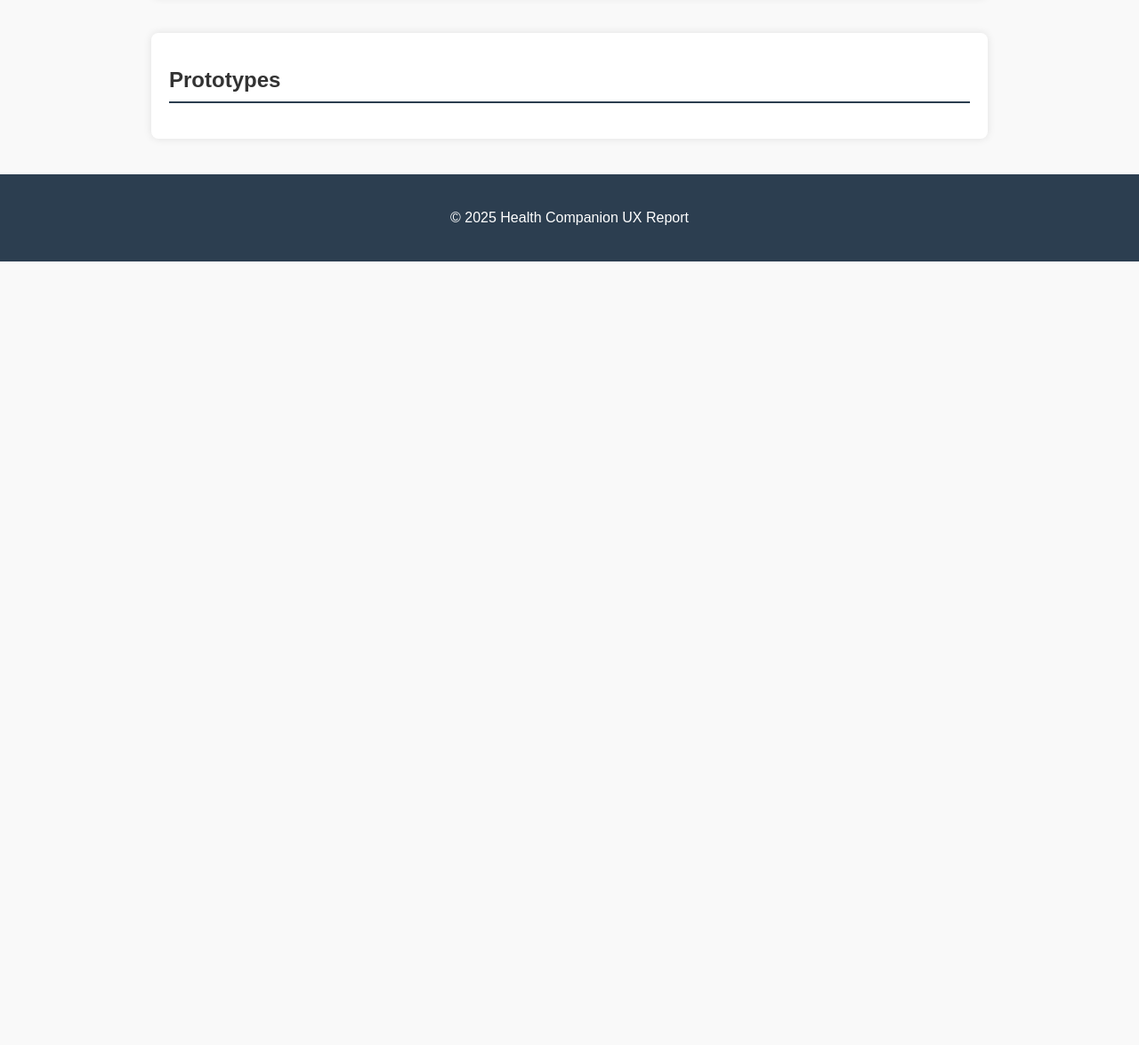
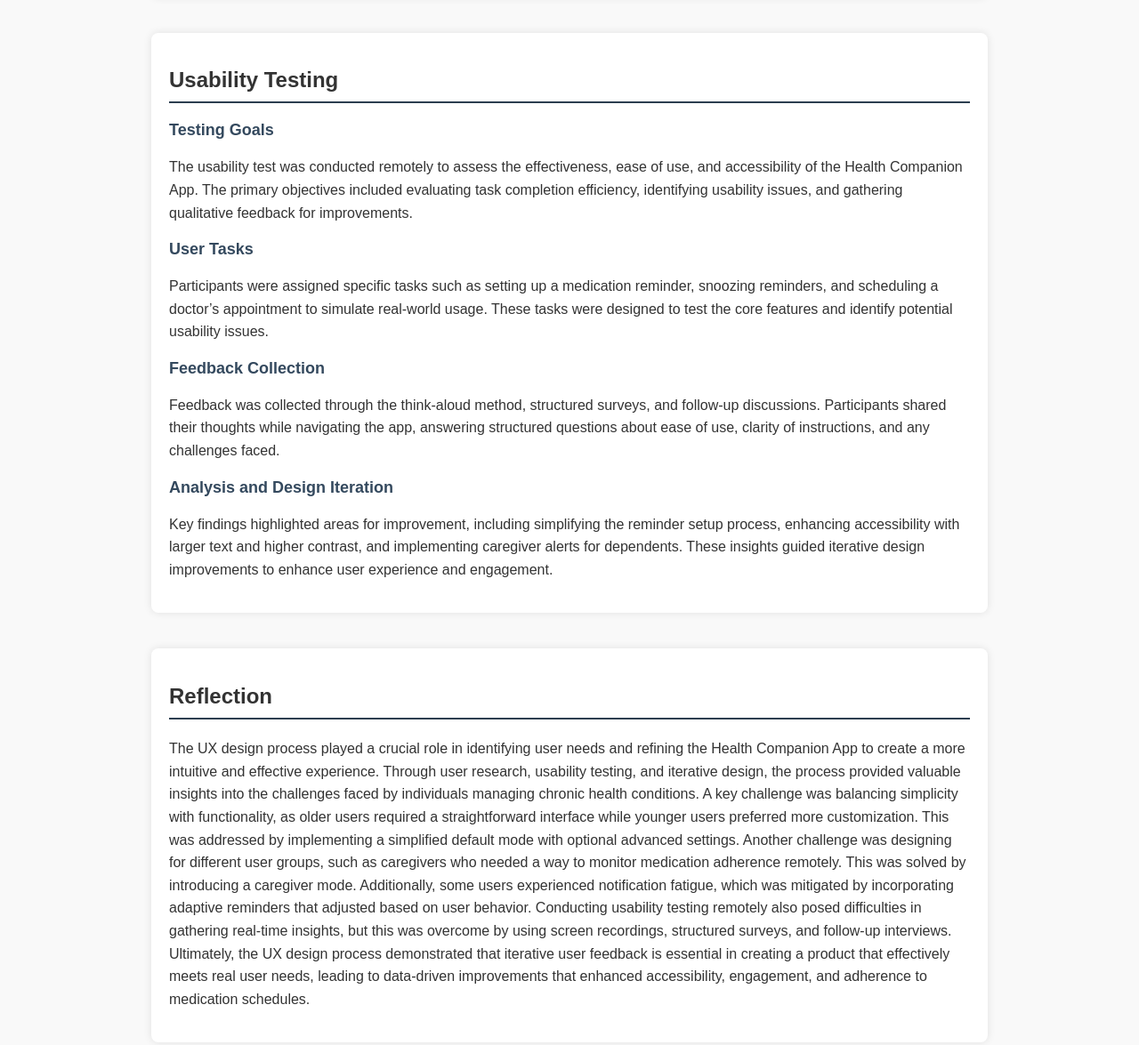
Before and after one commit to Yibhir0/mini-project-357, a plain HTML site: page index.html in a window 1280 px wide. Shown: the part 2694-3869 px from the top of the page at 89% size. Before the commit the page ends 2988 px from the top, so only its background shows below. Drawn offline with Linux system fonts and the light colour scheme.

Commit message:
added new sections

```diff
--- a/index.html
+++ b/index.html
@@ -96,17 +96,65 @@
     </section>
 
     <section class="section">
-      <h2>Prototypes</h2>
+      <h2>Usability Testing</h2>
+      <h3>Testing Goals</h3>
       <p>
-        <!-- Low-fidelity wireframes were created to visualize the app’s structure
-            before moving into high-fidelity design. -->
-        <!-- </p>
-        <div class="wireframes">
-          <img src="assets/home_screen.png" alt="Home Screen Wireframe" />
-          <img src="assets/reminder.png" alt="Reminder Screen Wireframe" />
-          <img src="assets/appointment.png" alt="Appointment Wireframe" />
-          <img src="assets/adherence.png" alt="Adherence Wireframe" />
-        </div> -->
+        The usability test was conducted remotely to assess the effectiveness,
+        ease of use, and accessibility of the Health Companion App. The primary
+        objectives included evaluating task completion efficiency, identifying
+        usability issues, and gathering qualitative feedback for improvements.
+      </p>
+
+      <h3>User Tasks</h3>
+      <p>
+        Participants were assigned specific tasks such as setting up a
+        medication reminder, snoozing reminders, and scheduling a doctor’s
+        appointment to simulate real-world usage. These tasks were designed to
+        test the core features and identify potential usability issues.
+      </p>
+
+      <h3>Feedback Collection</h3>
+      <p>
+        Feedback was collected through the think-aloud method, structured
+        surveys, and follow-up discussions. Participants shared their thoughts
+        while navigating the app, answering structured questions about ease of
+        use, clarity of instructions, and any challenges faced.
+      </p>
+
+      <h3>Analysis and Design Iteration</h3>
+      <p>
+        Key findings highlighted areas for improvement, including simplifying
+        the reminder setup process, enhancing accessibility with larger text and
+        higher contrast, and implementing caregiver alerts for dependents. These
+        insights guided iterative design improvements to enhance user experience
+        and engagement.
+      </p>
+    </section>
+
+    <section class="section">
+      <h2>Reflection</h2>
+      <p>
+        The UX design process played a crucial role in identifying user needs
+        and refining the Health Companion App to create a more intuitive and
+        effective experience. Through user research, usability testing, and
+        iterative design, the process provided valuable insights into the
+        challenges faced by individuals managing chronic health conditions. A
+        key challenge was balancing simplicity with functionality, as older
+        users required a straightforward interface while younger users preferred
+        more customization. This was addressed by implementing a simplified
+        default mode with optional advanced settings. Another challenge was
+        designing for different user groups, such as caregivers who needed a way
+        to monitor medication adherence remotely. This was solved by introducing
+        a caregiver mode. Additionally, some users experienced notification
+        fatigue, which was mitigated by incorporating adaptive reminders that
+        adjusted based on user behavior. Conducting usability testing remotely
+        also posed difficulties in gathering real-time insights, but this was
+        overcome by using screen recordings, structured surveys, and follow-up
+        interviews. Ultimately, the UX design process demonstrated that
+        iterative user feedback is essential in creating a product that
+        effectively meets real user needs, leading to data-driven improvements
+        that enhanced accessibility, engagement, and adherence to medication
+        schedules.
       </p>
     </section>
 
```
